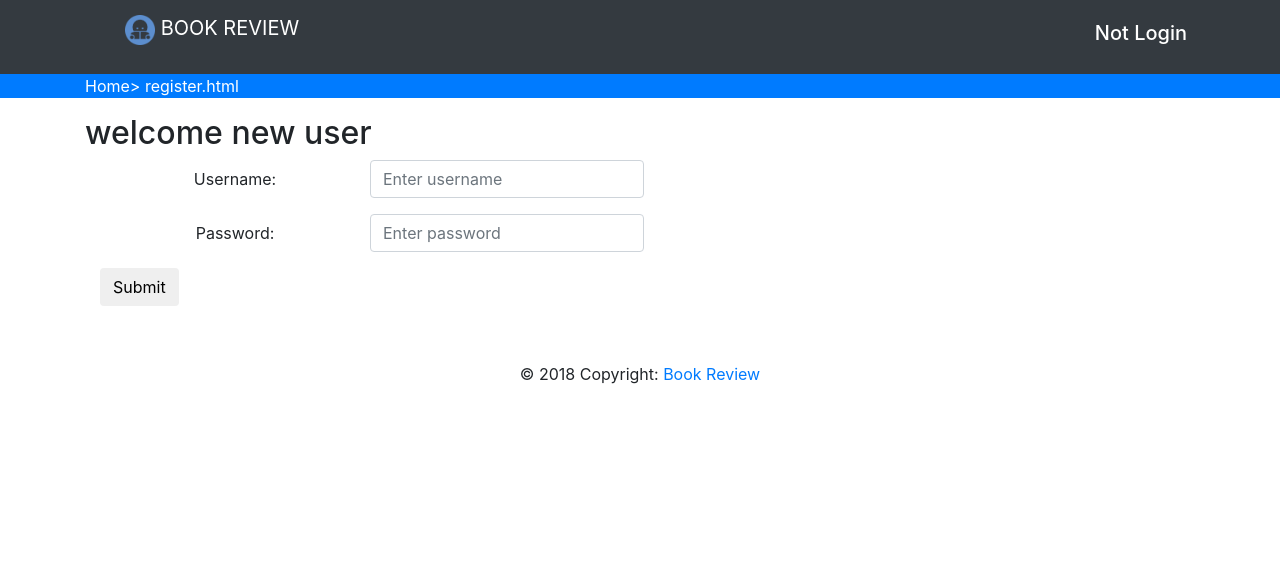
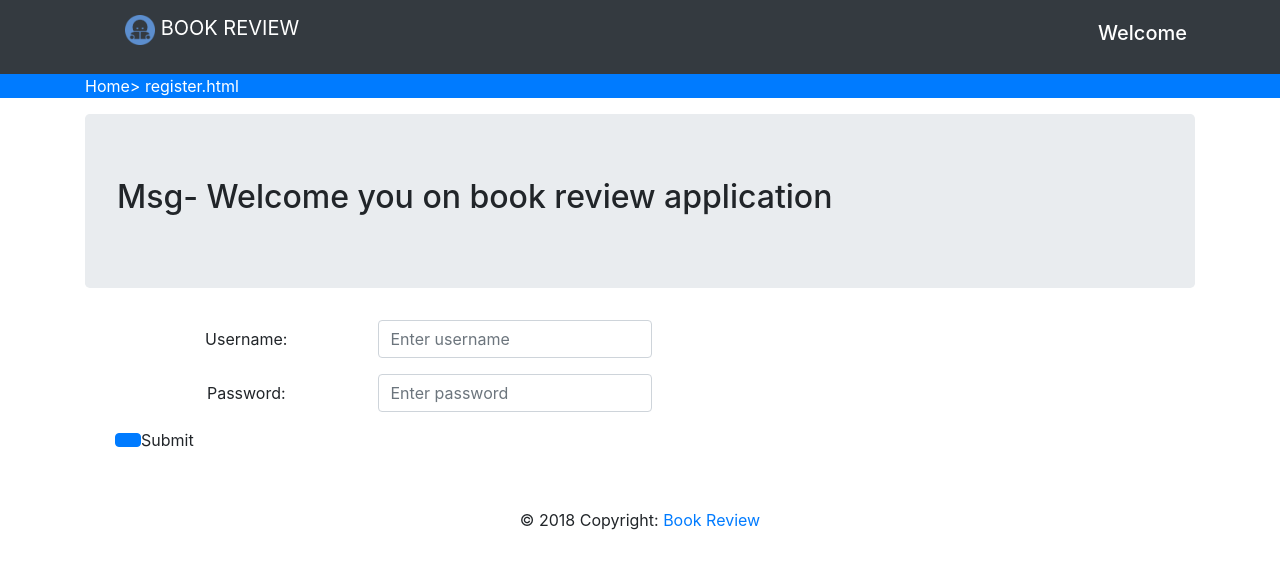
Before and after one commit to dheerajpoonia29/book-review-flask-project, a Flask app: page /createaccount in a window 1280 px wide. Shown: the top 569 px of the page. Run offline with Flask 2, Linux system fonts and the light colour scheme; some libraries are stand-ins or nearby versions.

Commit message:
final version 19 feb

```diff
--- a/application.py
+++ b/application.py
@@ -16,9 +16,13 @@ app.config["SESSION_TYPE"] = "filesystem"
 Session(app)
 username = None
 
-@app.route("/")
+@app.route("/", methods=['GET', 'POST'])
 def index():
-       return render_template("index.html",error="Login to give book review",username="Not Login")
+       session.pop('username', None)
+       if request.method == 'POST':
+              return render_template("index.html",error="Logout! Pleasure to see you again",username="Good Bye")
+
+       return render_template("index.html",error="Msg- Login to give review on book",username="Welcome")
 
 
 # after login main (book) section start here
@@ -27,7 +31,7 @@ def index():
 def givereview(book_id):
        username = session.get('username')
        bookselect = db.execute("SELECT * FROM book WHERE book_id = :book_id", {"book_id": book_id}).fetchone()
-       return render_template("givereview.html", book=bookselect, error="this is your selected book give review",username=username)
+       return render_template("givereview.html", book=bookselect, error="Msg- This is your selected book give review now",username=username)
 
 
 
@@ -42,18 +46,31 @@ def savereview(book_id):
               student_id = sid[0]
               bid = db.execute("SELECT book_id FROM book WHERE book_id = :book_id", {"book_id": book_id}).fetchone();
               book_id = bid[0]
-              db.execute("INSERT INTO review (scale, texts, student, book) VALUES (:scale, :texts, :student, :book)",
-                    {"scale": scale, "texts": texts, "student": student_id, "book": book_id})
-              db.commit()
-              return "review saved succesfull"
+
+              booksdb = db.execute("SELECT * FROM book LIMIT 10 ").fetchall()
+
+              if db.execute("SELECT * FROM review WHERE student = :student_id and book = :book_id", {"student_id": student_id, "book_id": book_id}).rowcount == 0:
+                     db.execute("INSERT INTO review (scale, texts, student, book) VALUES (:scale, :texts, :student, :book)",
+                            {"scale": scale, "texts": texts, "student": student_id, "book": book_id})
+                     db.commit()
+                     return render_template("book.html", books=booksdb, error="Success! Review save successfull, click on view review", username=username)
+
+              return render_template("book.html", books=booksdb, error="Error! Select another book, You give review on this book", username=username)
 
 
 
 @app.route("/viewreview")
 def viewreview():
        username = session.get('username')
-       usrreview = db.execute("SELECT * FROM review").fetchall();
-       return render_template("viewreview.html", review=usrreview, error="Your total review list", username=username)
+       if(username is None):
+              return render_template("index.html",error="Error! Login first to view your review",username="Login First")
+
+       sid = db.execute("SELECT student_id FROM student WHERE username = :username", {"username": username}).fetchone();
+       student_id = sid[0]
+       usrreview = db.execute("SELECT * FROM review where student = :student_id", {"student_id": student_id}).fetchall();
+
+
+       return render_template("viewreview.html", review=usrreview, error="Msg- Your total books review list", username=username)
 
 
 
@@ -66,23 +83,23 @@ def login():
               username = request.form.get('username')
               password = request.form.get('password')
               if db.execute("SELECT username FROM student WHERE username = :username", {"username": username}).rowcount == 0:
-                     return render_template("createaccount.html", error="Account not exits, create account first")
+                     return render_template("createaccount.html", error="Error! Account not exits, create account first")
               else:
                      raw_password = db.execute("SELECT passwrd FROM student WHERE username = :username", {"username": username}).fetchone()
                      password_db = raw_password[0]
                      if(password == password_db):
+                            booksdb = db.execute("SELECT * FROM book LIMIT 10").fetchall()
                             session['username'] = username
-                            booksdb = db.execute("SELECT * FROM book ").fetchall()
-                            return render_template("book.html", books=booksdb, error="login succesfull, select book to give review", username=username)
+                            return render_template("book.html", books=booksdb, error="Msg- Select book by click on isbn no or search to give review", username=username)
                      else:
-                            return render_template("index.html",error="Try login again, password not match",username="Not Login")
+                            return render_template("index.html",error="Error! Try login again, password not match",username="Login First")
        else:
-              return render_template("index.html",error="something went wrong, try again",username="Not Login")
+              return render_template("index.html",error="Error! Fill the login form first",username="Login First")
 
 
 @app.route("/createaccount")
 def createaccount():
-       return render_template("createaccount.html",error="welcome new user",username="Not Login")
+       return render_template("createaccount.html",error="Msg- Welcome you on book review application",username="Welcome")
 
 
 @app.route("/register", methods=['GET', 'POST'])
@@ -94,13 +111,13 @@ def register():
               db.execute("INSERT INTO student (username, passwrd) VALUES (:username, :passwrd)",
                     {"username": username, "passwrd": password})
               db.commit()
-              return render_template("index.html", name=username,error="account create success, login now" )
+              return render_template("index.html", name=username,error="Sucess! Account create successfull, login now" )
 
 
        else:
-              return render_template("index.html", error="Username exist, login now")
+              return render_template("index.html", error="Msg- Username exist, login now")
 
-       return render_template("createaccount.html", errro="something went wrong try again")
+       return render_template("createaccount.html", errro="Error! Something went wrong try again")
 
 
 
--- a/templates/createaccount.html
+++ b/templates/createaccount.html
@@ -38,7 +38,7 @@
             <input type="password" class="form-control" type="text" name="password" placeholder="Enter password" required>
           </div>
           <div class="form-group form-inline">
-              <button type="submit" class="btn btn-default">Submit</button>
+              <button type="submit" class="btn btn-primary float-right"></button>Submit</button>
           </div>
           </div>
         </form>
--- a/templates/layout.html
+++ b/templates/layout.html
@@ -56,12 +56,15 @@
 
         <!-- Begin page content -->
         <div class="container">
+            <div class="jumbotron">
             {% block heading %}
             {% endblock %}
-
+            </div>
             <!-- Page Content -->
+            <div class="container-fluid">
             {% block body %}
             {% endblock %}
+            </div>
         </div>
 
 
```
Also changed, not shown: templates/book.html (+13 -3 lines), templates/givereview.html (+25 -4 lines), templates/index.html (+4 -3 lines), templates/viewreview.html (+8 -3 lines).
